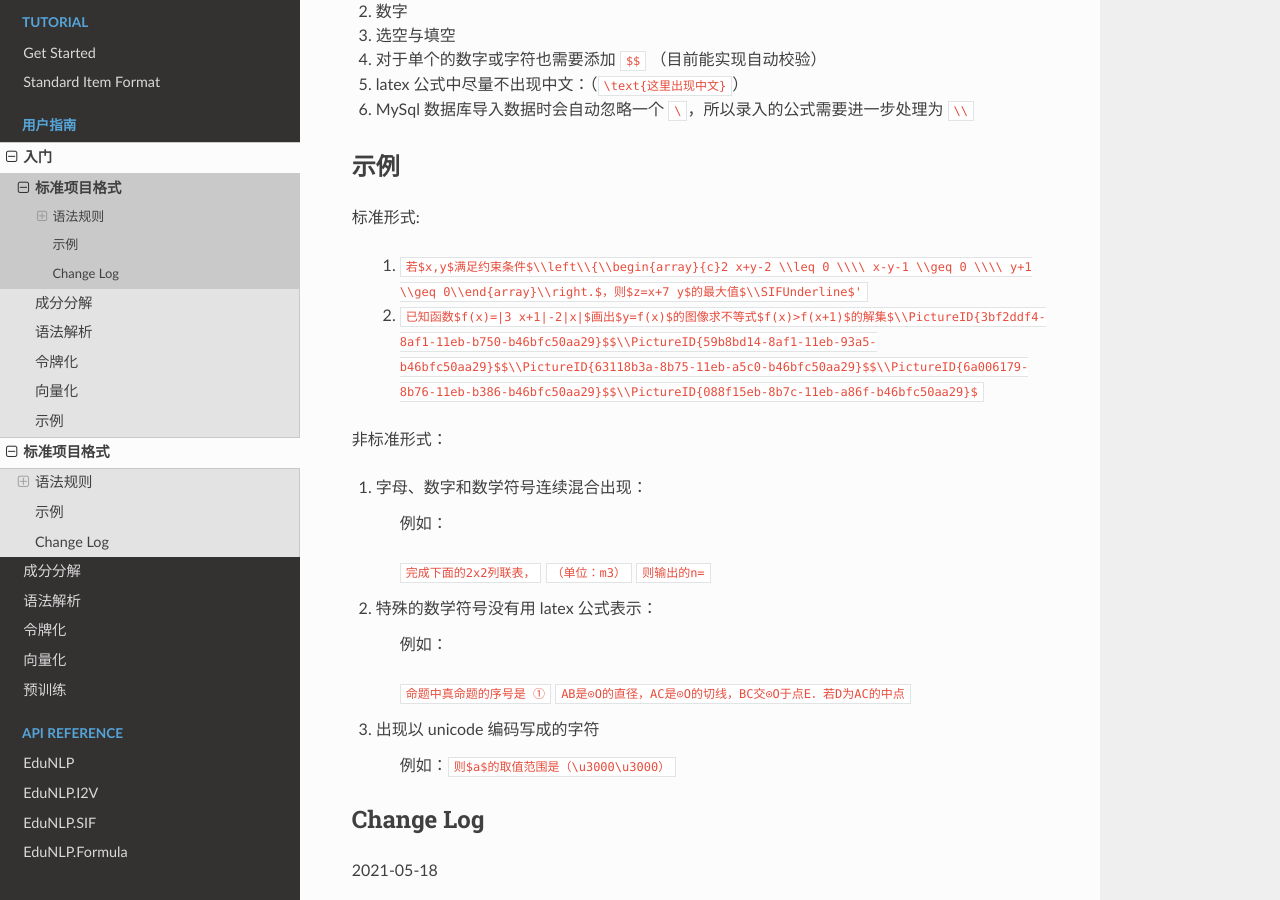
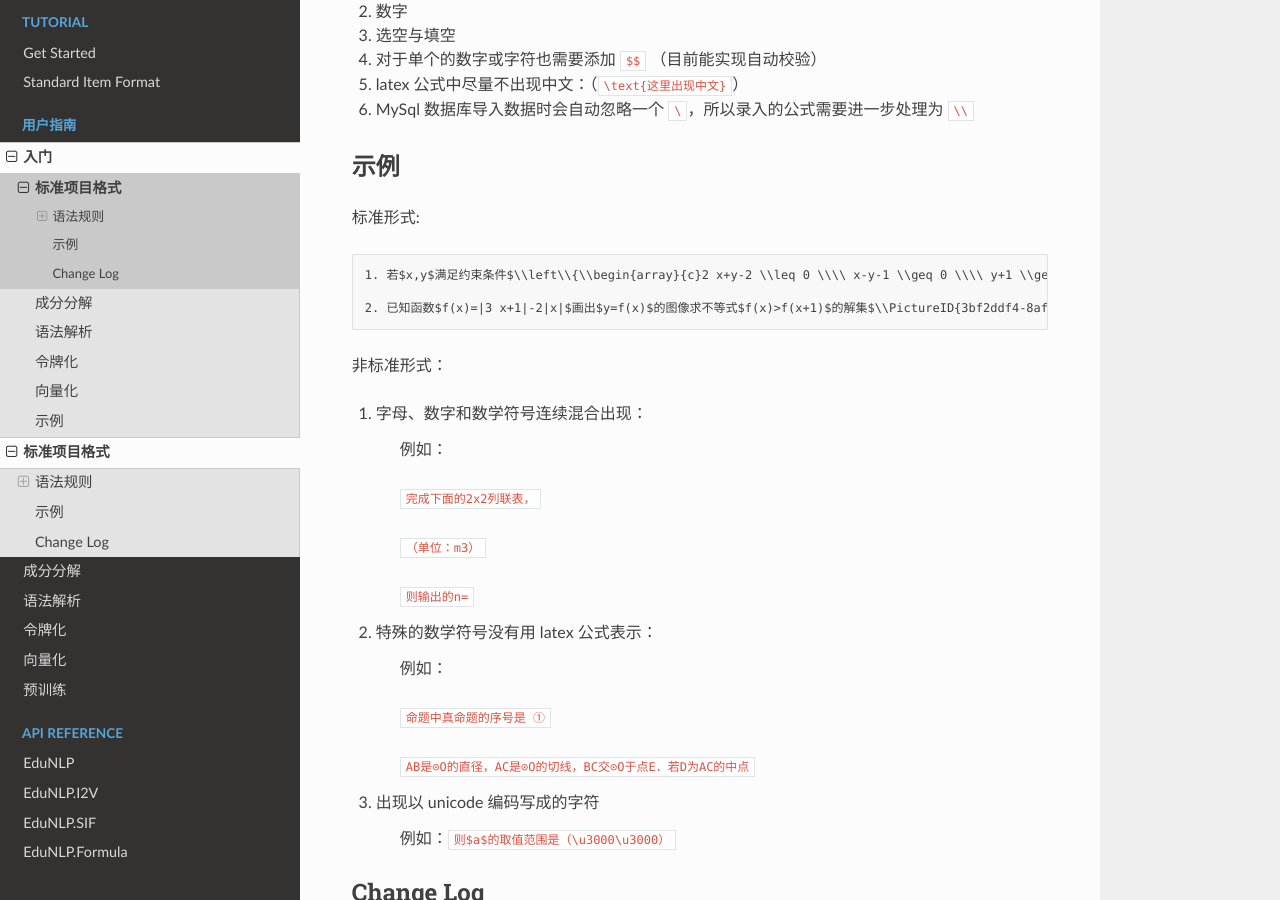
Before and after one commit to bigdata-ustc/EduNLP, a Sphinx documentation site: the page built from docs/source/tutorial/zh/sif.rst, in a window 1280 px wide and 900 px high, scrolled down 927 px. Built offline with Sphinx 7.4.7 and the Read the Docs theme 2.0.0, drawn with Linux system fonts in a browser that asks for light colours; pages that are not in the unit, such as notebooks, are missing from menus; the version number is read from the project's files by our own code.

Commit message:
Create sif.rst

```diff
--- a/docs/source/tutorial/zh/sif.rst
+++ b/docs/source/tutorial/zh/sif.rst
@@ -57,9 +57,11 @@ version: 0.2
 
 标准形式:
 
-  1. ``若$x,y$满足约束条件$\\left\\{\\begin{array}{c}2 x+y-2 \\leq 0 \\\\ x-y-1 \\geq 0 \\\\ y+1 \\geq 0\\end{array}\\right.$，则$z=x+7 y$的最大值$\\SIFUnderline$'``
+::
 
-  2. ``已知函数$f(x)=|3 x+1|-2|x|$画出$y=f(x)$的图像求不等式$f(x)>f(x+1)$的解集$\\PictureID{3bf2ddf4-8af1-11eb-b750-b46bfc50aa29}$$\\PictureID{59b8bd14-8af1-11eb-93a5-b46bfc50aa29}$$\\PictureID{63118b3a-8b75-11eb-a5c0-b46bfc50aa29}$$\\PictureID{6a006179-8b76-11eb-b386-b46bfc50aa29}$$\\PictureID{088f15eb-8b7c-11eb-a86f-b46bfc50aa29}$``
+ 1. 若$x,y$满足约束条件$\\left\\{\\begin{array}{c}2 x+y-2 \\leq 0 \\\\ x-y-1 \\geq 0 \\\\ y+1 \\geq 0\\end{array}\\right.$，则$z=x+7 y$的最大值$\\SIFUnderline$'
+
+ 2. 已知函数$f(x)=|3 x+1|-2|x|$画出$y=f(x)$的图像求不等式$f(x)>f(x+1)$的解集$\\PictureID{3bf2ddf4-8af1-11eb-b750-b46bfc50aa29}$$\\PictureID{59b8bd14-8af1-11eb-93a5-b46bfc50aa29}$$\\PictureID{63118b3a-8b75-11eb-a5c0-b46bfc50aa29}$$\\PictureID{6a006179-8b76-11eb-b386-b46bfc50aa29}$$\\PictureID{088f15eb-8b7c-11eb-a86f-b46bfc50aa29}$
 
 非标准形式：
 
@@ -68,7 +70,9 @@ version: 0.2
     例如：
 
     ``完成下面的2x2列联表，``
+
     ``（单位：m3）``
+
     ``则输出的n=``
 
 2. 特殊的数学符号没有用 latex 公式表示：
@@ -76,6 +80,7 @@ version: 0.2
     例如：
 
     ``命题中真命题的序号是 ①``
+
     ``AB是⊙O的直径，AC是⊙O的切线，BC交⊙O于点E．若D为AC的中点``
 
 3. 出现以 unicode 编码写成的字符
```
